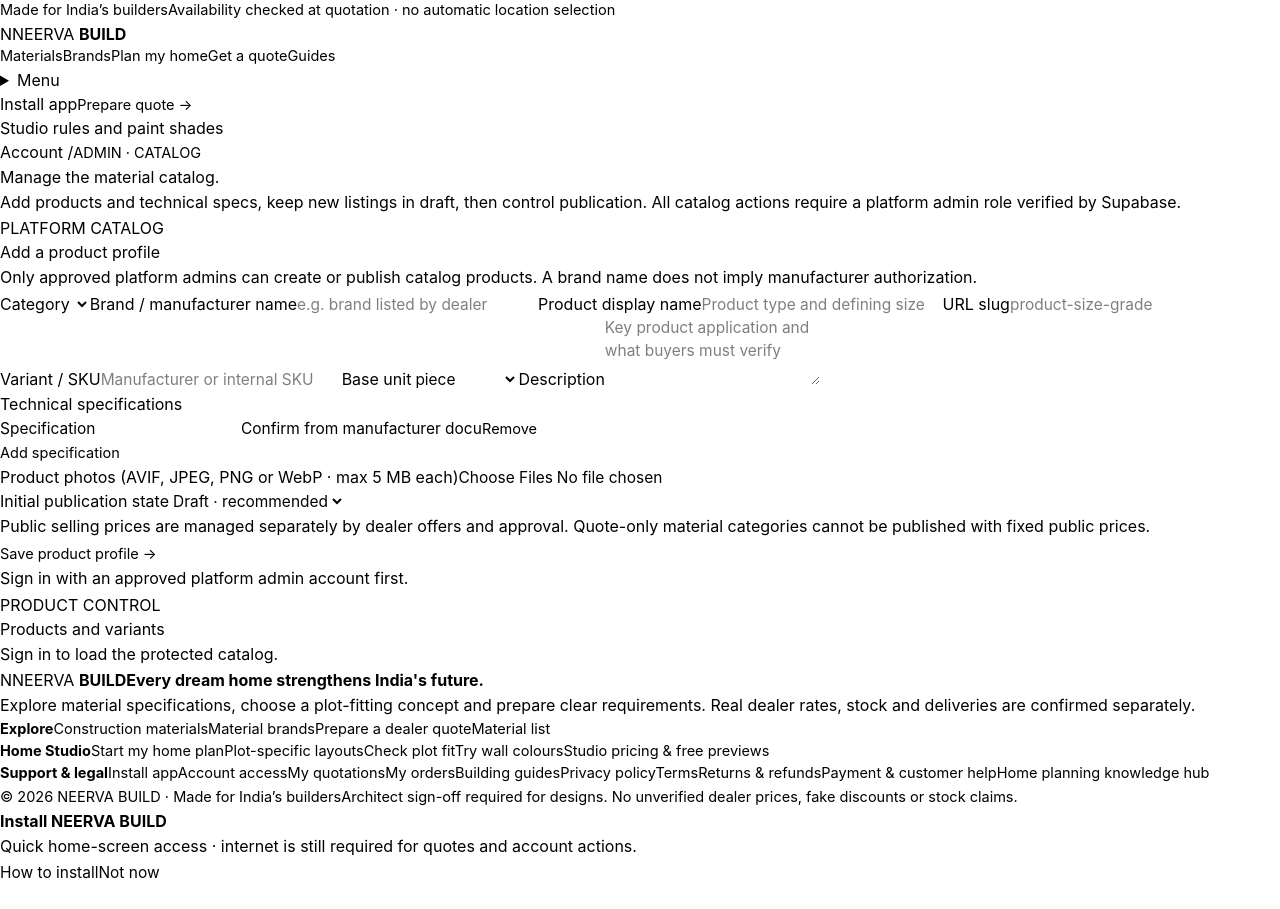
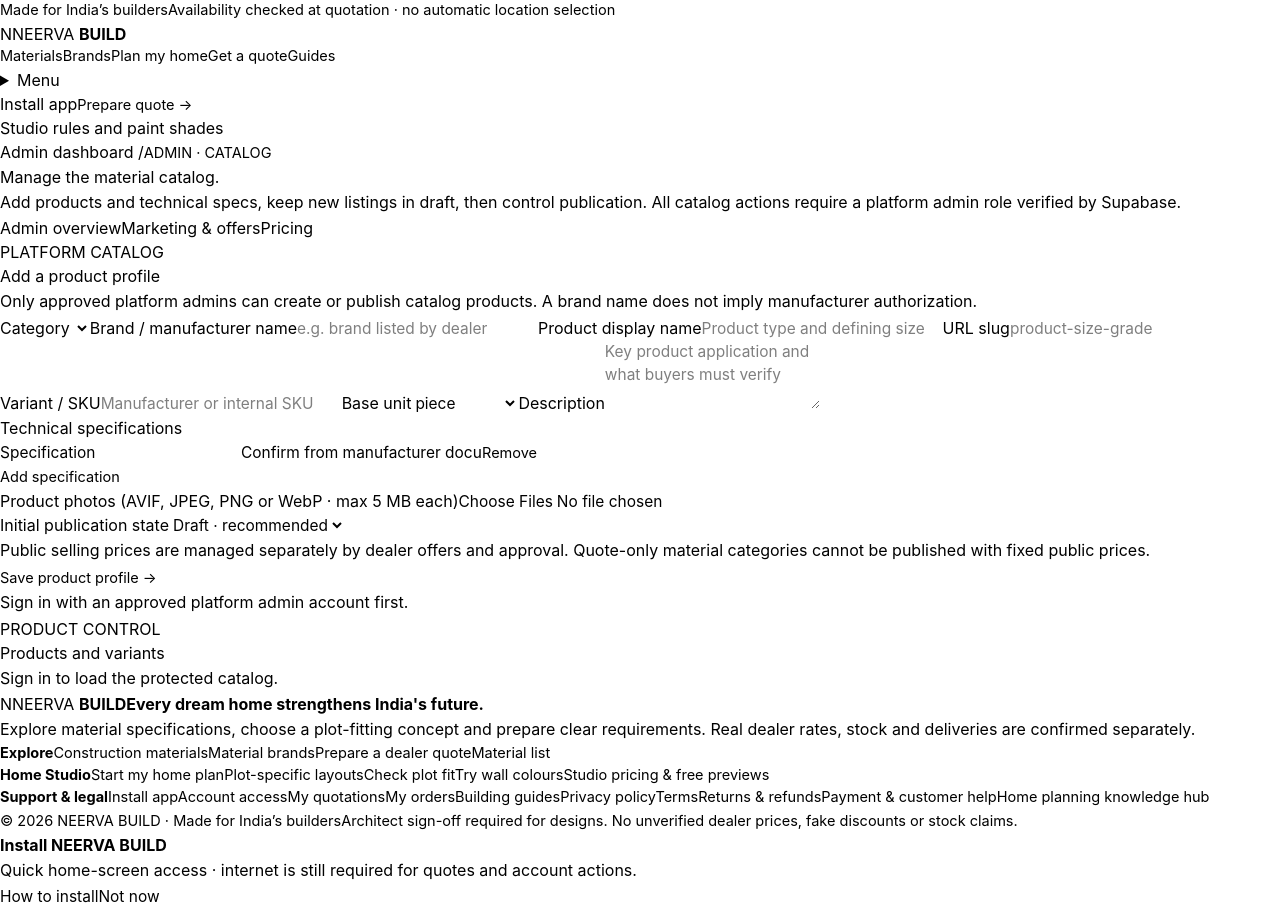
Before and after one commit to Neurolink-X/neerva-build, a Next.js app: page /admin/catalog in a window 1280 px wide. Before the commit the page ends 885 px from the top, so only its background shows below. Built offline with nearby package versions, Linux system fonts and the light colour scheme; no server answers.

Commit message:
Connect existing admin catalog to command centre and marketing

```diff
--- a/src/app/admin/catalog/page.tsx
+++ b/src/app/admin/catalog/page.tsx
@@ -6,5 +6,5 @@ import { SiteFooter, SiteHeader } from "@/components/site-chrome";
 export const metadata: Metadata = { title: "Platform catalog administration", description: "Protected product catalog controls for NEERVA BUILD administrators.", robots: { index: false, follow: false }, alternates: { canonical: "/admin/catalog" } };
 
 export default function AdminCatalogPage() {
-  return <main className="catalog-page"><SiteHeader /><a href="/admin/studio">Studio rules and paint shades</a><section className="page-hero page-hero-compact"><Link className="breadcrumb-link" href="/account">Account /</Link><span className="eyebrow">ADMIN · CATALOG</span><h1>Manage the material catalog.</h1><p>Add products and technical specs, keep new listings in draft, then control publication. All catalog actions require a platform admin role verified by Supabase.</p></section><section className="section catalog-admin-content"><CatalogAdminPanel /></section><SiteFooter /></main>;
+  return <main className="catalog-page"><SiteHeader /><a href="/admin/studio">Studio rules and paint shades</a><section className="page-hero page-hero-compact"><Link className="breadcrumb-link" href="/admin">Admin dashboard /</Link><span className="eyebrow">ADMIN · CATALOG</span><h1>Manage the material catalog.</h1><p>Add products and technical specs, keep new listings in draft, then control publication. All catalog actions require a platform admin role verified by Supabase.</p><nav className="admin-page-links"><Link href="/admin">Admin overview</Link><Link href="/admin/marketing">Marketing &amp; offers</Link><Link href="/admin/pricing">Pricing</Link></nav></section><section className="section catalog-admin-content"><CatalogAdminPanel /></section><SiteFooter /></main>;
 }
```
